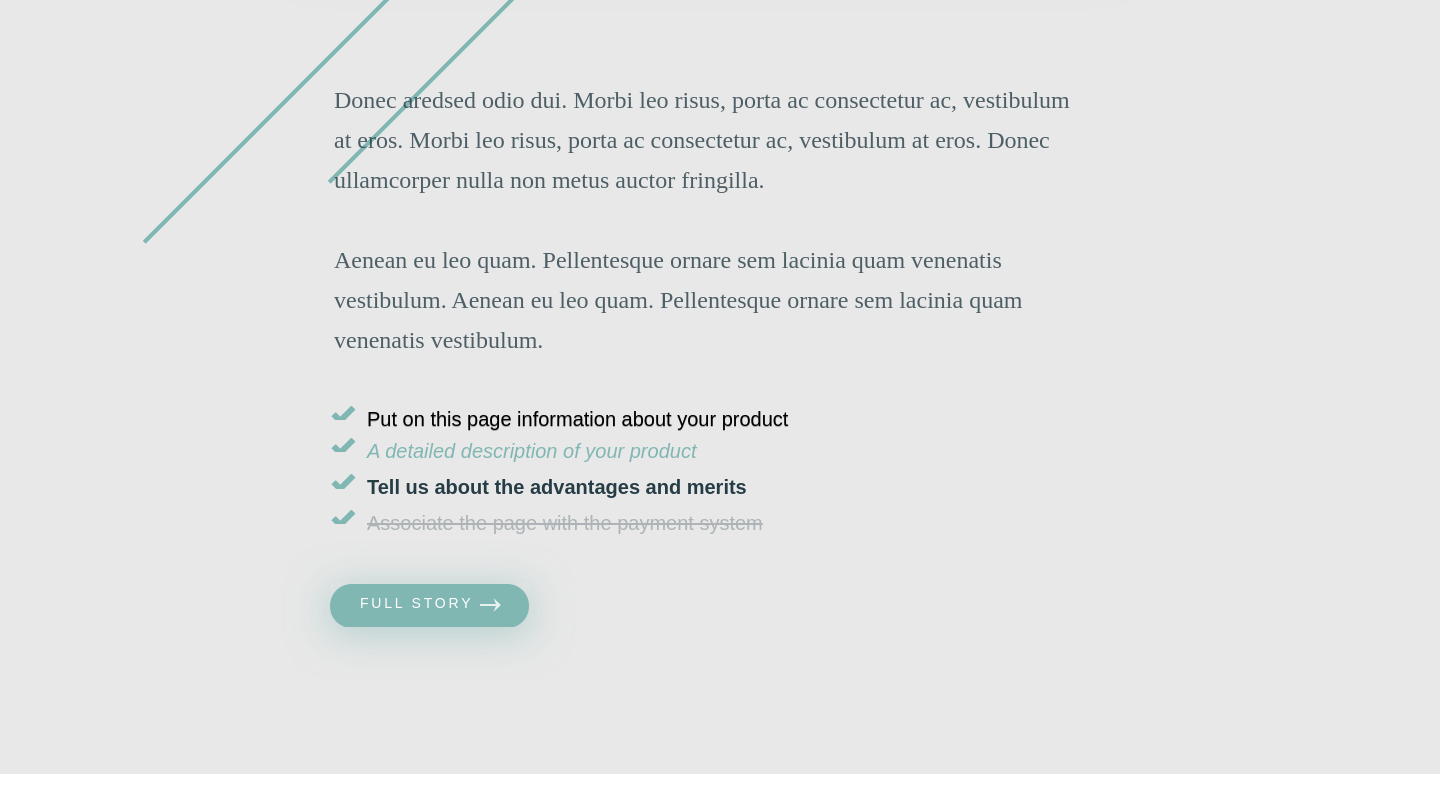
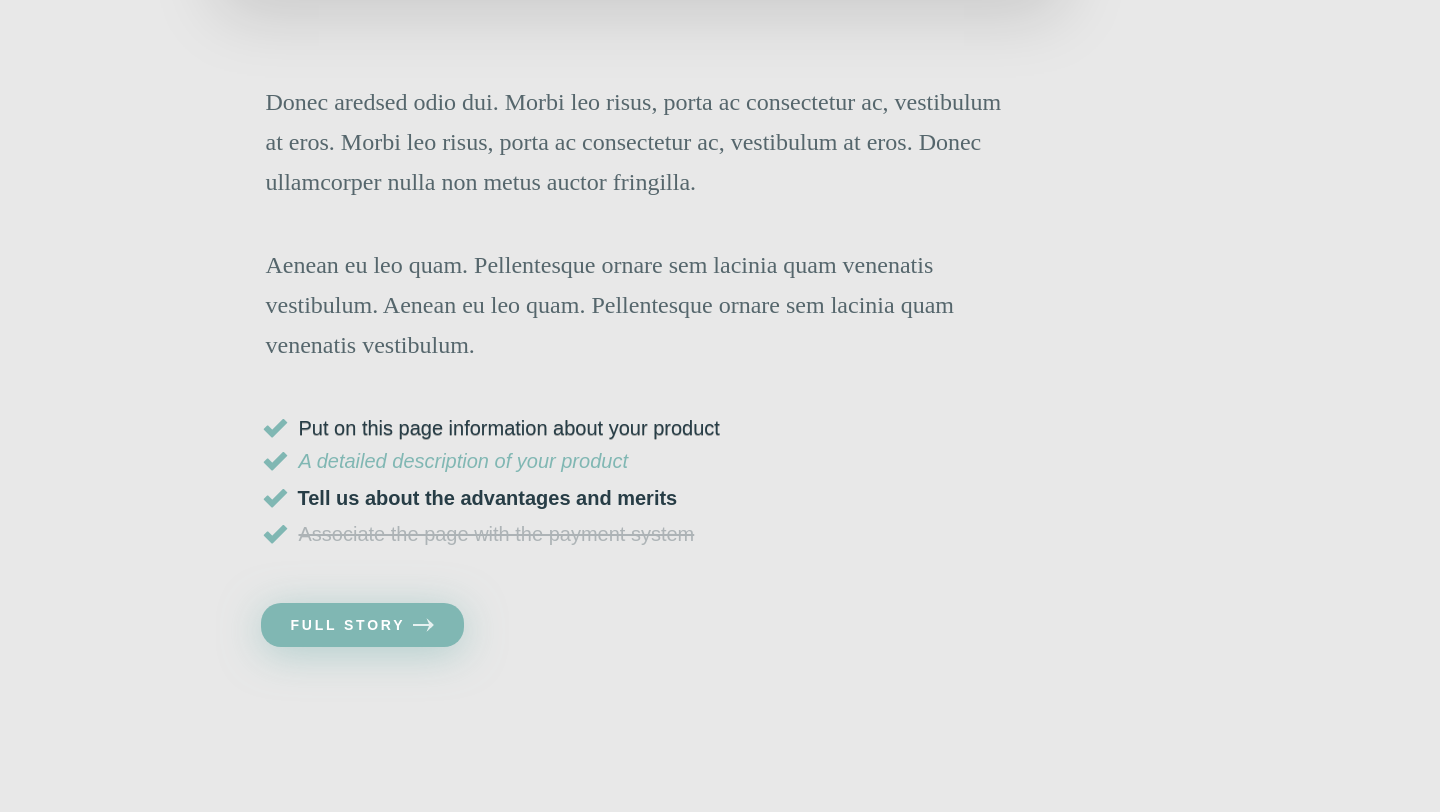
Before and after one commit to VladBondIt/DartsManager, a plain HTML site: page index.html in a window 1280 px wide. Shown: the part 926-1738 px from the top of the page, 1440 px wide, since content can reach past the window. After the commit the page ends 1710 px from the top, so only its background shows below. Drawn offline with Linux system fonts and the light colour scheme.

Commit message:
debugging

```diff
--- a/css/style.css
+++ b/css/style.css
@@ -76,121 +76,113 @@ h6 {
 /*--------------------*/
 
 body {
+	background-color: #e8e8e8;
+}
+.content {
+	padding-top: 168px;
+	padding-bottom: 137px;
+	max-width: 841px;
+	margin: 0px auto;
+	background: url(/img/Ellipse_1_copy.png) 500px auto no-repeat;
+}
+.content-top {
+	text-align: center;
+	margin-bottom: 65px;
+}
+.content-top__category {
+	opacity: 0.6;
 	font-family: Arial, "Helvetica Neue", Helvetica, sans-serif;
-	background: url(../img/Layer_0.png) no-repeat;
-	width: 1440px;
-	height: 1700px;
-}
-
-.container {
-	width: 1190px;
-	height: 1064px;
-	margin: 106px 108px 0px 142px;
-	background: url(../img/Ellipse_1_copy.png) no-repeat;
-}
-
-.title {
-	width: 67px;
-	height: 10px;
-	opacity: 0.6;
-	color: #273d46;
-	font-weight: 400;
-	line-height: 40px;
 	text-transform: uppercase;
 	letter-spacing: 2.8px;
-	margin: 62px 594px 28px 529px;
+	color: #273d46;
+	margin-bottom: 15px;
+	padding-right: 2px;
 }
-h1 {
-	width: 721px;
-	height: 75px;
+.content-top__title {
 	color: #273d46;
-	font-family: "Times New Roman PSMT";
 	font-size: 36px;
 	line-height: 50px;
-	margin: 0px 264px 77px 205px;
-	text-align: center;
+	max-width: 725px;
+	margin: 0px auto;
 }
-.imgbox {
-	background: url(/img/light-man_copy.png) 50% no-repeat, url(/img/Layer_1.png) -50px -35px no-repeat;
-	width: 841px;
-	height: 561px;
-	margin: 0px 202px 0px 147px;
+.content__image {
 	box-shadow: 0 15px 65px rgba(15, 16, 16, 0.15);
+	background-color: #ffffff;
+	padding: 10px;
+	margin-bottom: 85px;
 }
-
-.textbox {
-	width: 736px;
-	height: 257px;
-	opacity: 0.8;
-	color: #273d46;
-	font-family: "Times New Roman PSMT";
+.content__image img {
+	max-width: 100%;
+}
+.content-bottom {
+}
+.content-bottom-text {
+	color: #55666c;
 	font-size: 24px;
 	line-height: 40px;
-	margin-left: 334px;
-	margin-right: 370px;
-	margin-top: -164px;
+	margin-bottom: 53px;
+	padding: 0px 46px;
 }
-.listbox {
-	margin: 64px 652px 0px 331px;
+.content-bottom-text p {
+	margin-bottom: 43px;
 }
-.listbox li {
-	background: url(/img/icons/check_icon.png) left 5px no-repeat;
+.content-bottom-text p:last-child {
+	margin: 0px;
+}
+.content-bottom-info {
+}
+.content-bottom-info-list {
+	padding: 0px 43px;
+	margin-bottom: 59px;
+}
+.content-bottom-info-list li {
+	background: url(/img/icons/check_icon.png) left no-repeat;
+	font-family: Arial, "Helvetica Neue", Helvetica, sans-serif;
+	font-size: 20px;
 	padding-left: 36px;
 }
-
-.listbox li:first-child {
-	white-space: nowrap;
-	width: 421px;
-	height: 19px;
+.content-bottom-info-list li:nth-child(1) {
 	text-shadow: 0 1px 0 rgba(0, 0, 0, 0.3);
-	font-size: 20px;
-	line-height: 36px;
+	color: #273d46;
+	margin-bottom: 13px;
 }
-.listbox li:nth-child(2) {
-	white-space: nowrap;
-	width: 332px;
-	height: 19px;
-	font-size: 20px;
+.content-bottom-info-list li:nth-child(2) {
 	color: #80b7b3;
-	line-height: 36px;
 	font-style: italic;
-	margin-top: 13px;
+	margin-bottom: 17px;
 }
-.listbox li:nth-child(3) {
-	white-space: nowrap;
-	width: 377px;
-	height: 20px;
+.content-bottom-info-list li:nth-child(3) {
 	color: #273d46;
-	font-size: 20px;
 	font-weight: 700;
-	line-height: 36px;
-	margin-top: 17px;
+	margin-bottom: 16px;
+	padding-left: 35px;
 }
-.last-list {
-	white-space: nowrap;
-	width: 397px;
-	height: 19px;
+.content-bottom-info-list li:nth-child(4) {
+	text-decoration: line-through;
+	color: #273d46;
+}
+.content-bottom-info-list span {
 	opacity: 0.3;
-	color: #273d46;
-	font-size: 20px;
-	line-height: 36px;
-	text-decoration: line-through;
-	margin-top: 16px;
 }
-
-.button {
-	background: url(/img/Shape_2.png) 150px no-repeat, url(/img/icons/Rounded_Rectangle_1.png) -33px -28px no-repeat;
-	width: 199px;
+.content-bottom-info-list li:last-child {
+	margin: 0px;
+}
+.content-bottom-info__link {
+	font-family: Arial, "Helvetica Neue", Helvetica, sans-serif;
+	display: inline-block;
+	margin-left: 41px;
+	background-color: #80b7b3;
 	height: 44px;
+	padding: 0px 30px;
 	box-shadow: 0 6px 40px rgba(128, 183, 179, 0.54);
-	margin: 59px 911px 0px 330px;
-}
-.butt-link {
-	width: 110px;
-	height: 10px;
 	color: #ffffff;
-	line-height: 40px;
 	text-transform: uppercase;
 	letter-spacing: 2.8px;
-	margin: 17px 11px 17px 30px;
+	font-weight: 700;
+	line-height: 44px;
+	border-radius: 20px;
 }
+.content-bottom-info__link span {
+	padding-right: 29px;
+	background: url(/img/Shape_2.png) right no-repeat;
+}
--- a/index.html
+++ b/index.html
@@ -8,50 +8,36 @@
 </head>
 
 <body>
-	<div class="container">
-		<div>
-			<p class="title">
-				Travel
-			</p>
-		</div>
-		<div>
-			<h1>
-				Donec sed odio dui. Cras mattis consectetur purus sit amet fermentum.
+	<div class="content">
+		<div class="content-top">
+			<div class="content-top__category">Travel</div>
+			<h1 class="content-top__title"> Donec sed odio dui. Cras mattis consectetur purus sit amet fermentum.
 			</h1>
 		</div>
-		<div class="imgbox">
+		<div class="content__image">
+			<img src="/img/light-man_copy.png" alt="">
+		</div>
+		<div class="content-bottom">
+			<div class="content-bottom-text">
+				<p>Donec aredsed odio dui. Morbi leo risus, porta ac consectetur ac, vestibulum at eros. Morbi leo
+					risus, porta ac consectetur ac, vestibulum at eros. Donec ullamcorper nulla non metus auctor
+					fringilla.</p>
+				<p>Aenean eu leo quam. Pellentesque ornare sem lacinia quam venenatis vestibulum. Aenean eu leo quam.
+					Pellentesque ornare sem lacinia quam venenatis vestibulum.</p>
+			</div>
+			<div class="content-bottom-info">
+				<ul class="content-bottom-info-list">
+					<li>Put on this page information about your product</li>
+					<li>A detailed description of your product</li>
+					<li>Tell us about the advantages and merits</li>
+					<li><span>Associate the page with the payment system</span></li>
+				</ul>
+				<a target="_blank" class="content-bottom-info__link" href="https://www.google.com/">
+					<span>Full Story</span>
+				</a>
+			</div>
 		</div>
 	</div>
-	<div class="textbox">
-		<p>Donec aredsed odio dui. Morbi leo risus, porta ac consectetur ac, vestibulum at eros. Morbi leo risus, porta
-			ac consectetur ac, vestibulum at eros. Donec ullamcorper nulla non metus auctor fringilla.
-			<br>
-			<br>
-			Aenean eu leo quam. Pellentesque ornare sem lacinia quam venenatis vestibulum. Aenean eu leo quam.
-			Pellentesque ornare sem lacinia quam venenatis vestibulum.
-		</p>
-	</div>
-	<ul class="listbox">
-		<li>
-			Put on this page information about your product
-		</li>
-		<li>
-			A detailed description of your product
-		</li>
-		<li>Tell us about the advantages and merits</li>
-		<li>
-			<p class="last-list">
-				Associate the page with the payment system
-			</p>
-		</li>
-	</ul>
-	<div class="button">
-		<a class="butt-link" href="#">
-			Full Story
-		</a>
-	</div>
-
-
 </body>
 
 </html>
```
Also changed, not shown: Source/css_template.psd.png (added).
